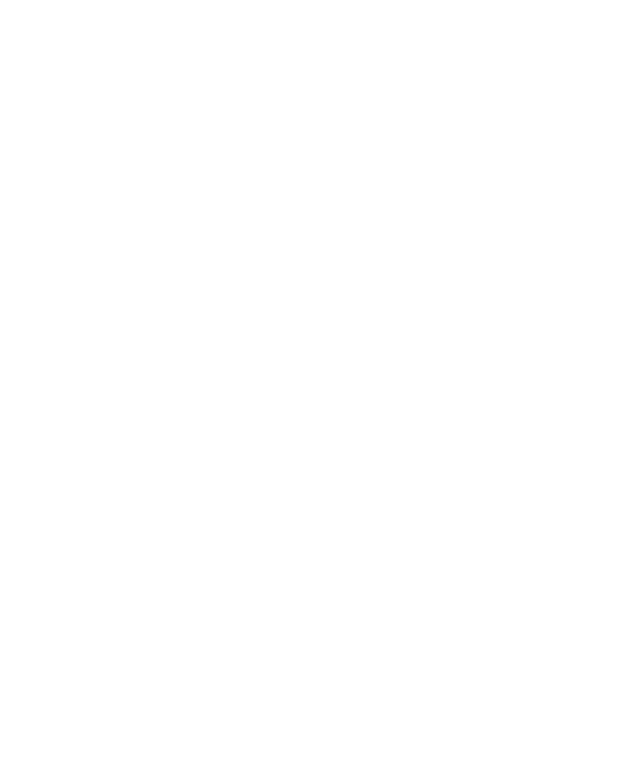
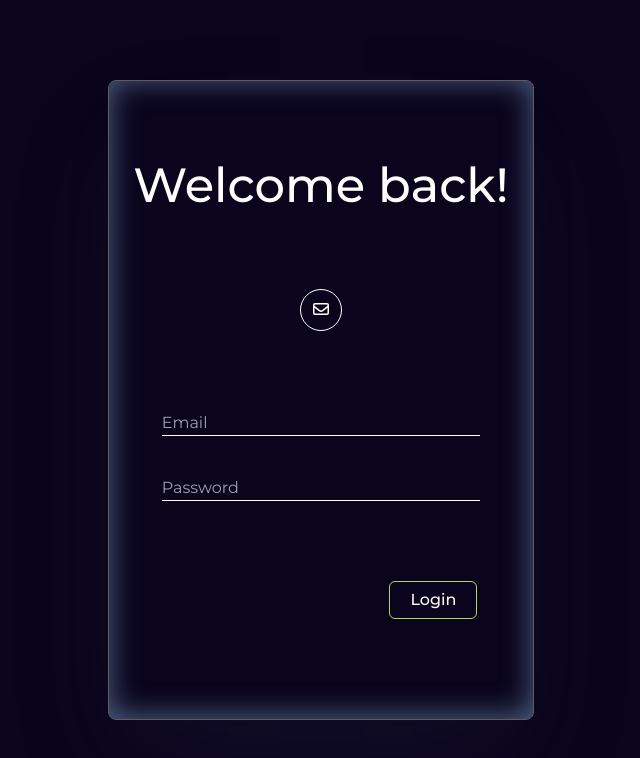
Before and after one commit to bitbard3/payment-app, a React (Vite) app in the folder frontend/: page /login in a window 1280 px wide. Before the commit this address had no page. Shown: the top 758 px of the page, without its empty margins (319-959 px from the left). Built offline with nearby package versions, Linux system fonts and the light colour scheme.

Commit message:
Add login page

```diff
--- a/frontend/src/App.jsx
+++ b/frontend/src/App.jsx
@@ -1,10 +1,12 @@
 import { Routes, Route } from "react-router-dom";
 import { Signup } from "./pages/Signup";
+import { Login } from "./pages/Login";
 function App() {
   return (
     <>
       <Routes>
         <Route path="/signup" Component={Signup}></Route>
+        <Route path="/login" Component={Login}></Route>
       </Routes>
     </>
   );
--- /dev/null
+++ b/frontend/src/pages/Login.jsx
@@ -0,0 +1,25 @@
+import { faUser } from "@fortawesome/free-regular-svg-icons";
+import { faEnvelope } from "@fortawesome/free-regular-svg-icons";
+import Form from "../components/Form";
+
+const icons = [{ icon: faEnvelope, pxIcon: "px-3", pyIcon: "py-2" }];
+const inputs = [
+  { type: "email", placeholder: "Email", mtInput: "mt-20" },
+  { type: "password", placeholder: "Password", mtInput: "mt-10" },
+];
+export const Login = () => {
+  return (
+    <div className="">
+      <div className="bg-dark w-screen h-screen">
+        <div className="flex justify-center items-center h-screen">
+          <Form
+            title={"Welcome back!"}
+            icons={icons}
+            button={"Login"}
+            inputs={inputs}
+          ></Form>
+        </div>
+      </div>
+    </div>
+  );
+};
```
